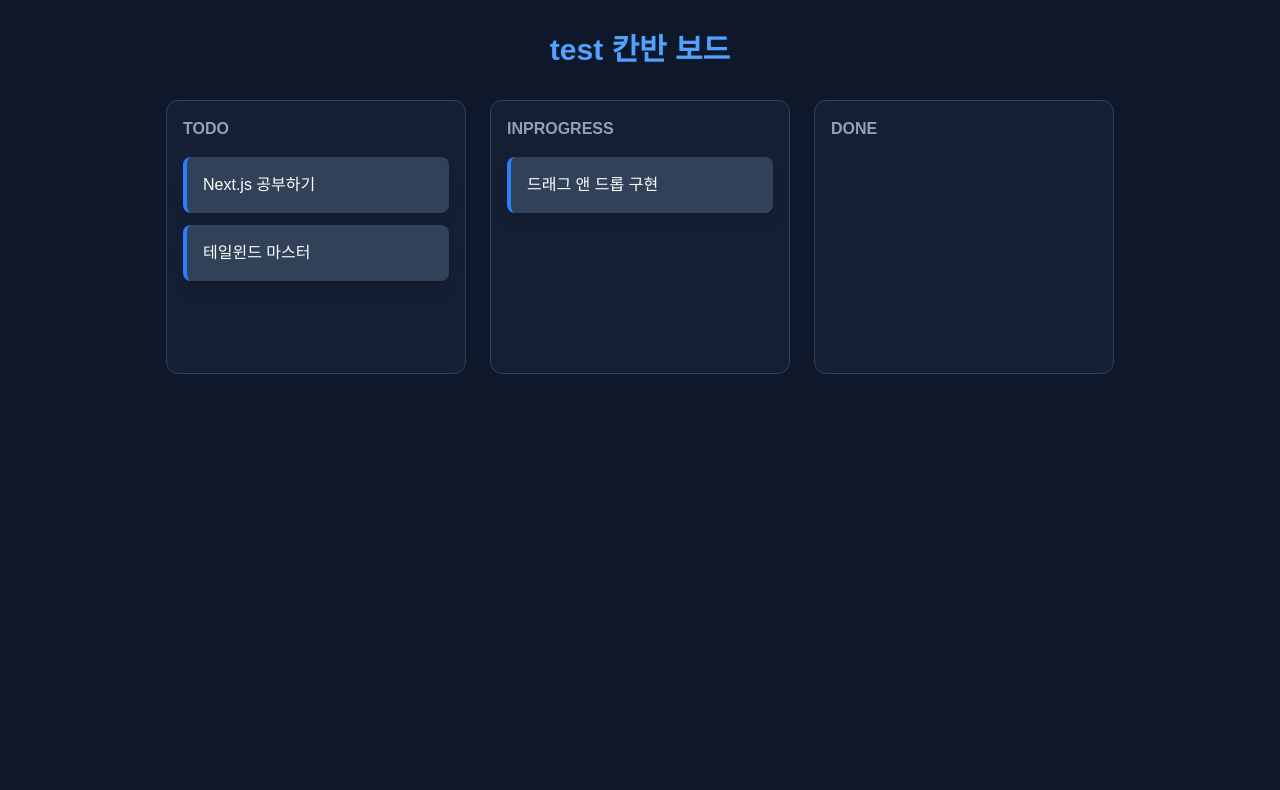
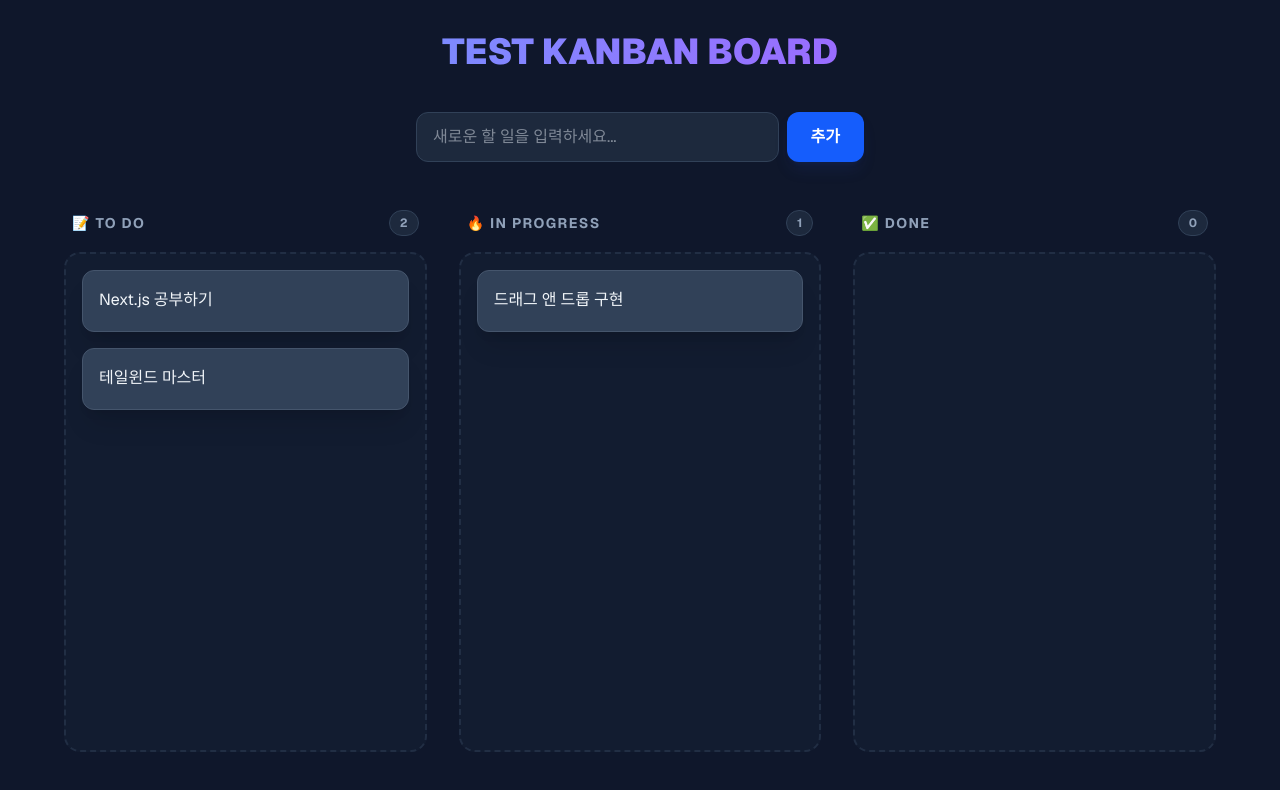
Before and after one commit to wnsgh1a/fe, a Next.js app: page / in a window 1280 px wide. Shown: the top 790 px of the page. Built offline with nearby package versions, Linux system fonts and the light colour scheme.

Commit message:
Feat: Implement local storage persistence and card deletion

```diff
--- a/src/app/page.tsx
+++ b/src/app/page.tsx
@@ -1,4 +1,4 @@
-"use client"; // 클라이언트 컴포넌트 선언
+"use client";
 
 import {
   DragDropContext,
@@ -10,18 +10,25 @@ import { useBoardStore } from "../store/userBoardStore";
 import { useEffect, useState } from "react";
 
 export default function Home() {
-  const { columns, moveTodo } = useBoardStore();
+  const { columns, moveTodo, addTodo, deleteTodo } = useBoardStore();
   const [enabled, setEnabled] = useState(false);
+  const [newItem, setNewItem] = useState("");
 
-  // Next.js SSR 환경에서 dnd 라이브러리 충돌 방지
+  // Hydration 오류 방지 (Client-side rendering 확인)
   useEffect(() => {
     setEnabled(true);
   }, []);
 
+  const handleAddTodo = (e: React.FormEvent) => {
+    e.preventDefault();
+    if (!newItem.trim()) return;
+    addTodo(newItem);
+    setNewItem("");
+  };
+
   const onDragEnd = (result: DropResult) => {
     const { source, destination } = result;
-    if (!destination) return; // 영역 밖으로 떨어진 경우
-
+    if (!destination) return;
     moveTodo(
       source.droppableId,
       destination.droppableId,
@@ -33,43 +40,105 @@ export default function Home() {
   if (!enabled) return null;
 
   return (
-    <main className="min-h-screen bg-slate-900 p-8 text-white">
-      <h1 className="text-3xl font-bold mb-8 text-center text-blue-400">
-        test 칸반 보드
+    <main className="min-h-screen bg-slate-900 p-8 text-white font-sans">
+      <div className="max-w-6xl mx-auto">
+        <h1 className="text-4xl font-black mb-10 text-center bg-gradient-to-r from-blue-400 to-purple-500 bg-clip-text text-transparent">
+          TEST KANBAN BOARD
         </h1>
 
+        {/* 할 일 추가 입력창 */}
+        <div className="max-w-md mx-auto mb-12">
+          <form onSubmit={handleAddTodo} className="flex gap-2">
+            <input
+              type="text"
+              value={newItem}
+              onChange={(e) => setNewItem(e.target.value)}
+              placeholder="새로운 할 일을 입력하세요..."
+              className="flex-1 bg-slate-800 border border-slate-700 rounded-xl px-4 py-3 focus:outline-none focus:ring-2 focus:ring-blue-500 text-slate-200 transition-all"
+            />
+            <button
+              type="submit"
+              className="bg-blue-600 hover:bg-blue-500 px-6 py-3 rounded-xl font-bold shadow-lg shadow-blue-900/20 transition-all active:scale-95"
+            >
+              추가
+            </button>
+          </form>
+        </div>
+
+        {/* 칸반 보드 영역 */}
         <DragDropContext onDragEnd={onDragEnd}>
-        <div className="flex gap-6 justify-center overflow-x-auto pb-4">
-          {Object.entries(columns).map(([columnId, todos]: [string, any[]]) => (
-            <div
-              key={columnId}
-              className="bg-slate-800/50 p-4 rounded-xl min-w-[300px] border border-slate-700"
-            >
-              <h2 className="font-bold mb-4 uppercase text-slate-400">
-                {columnId}
+          <div className="grid grid-cols-1 md:grid-cols-3 gap-8">
+            {Object.entries(columns).map(
+              ([columnId, todos]: [string, any[]]) => (
+                <div key={columnId} className="flex flex-col">
+                  <div className="flex items-center justify-between mb-4 px-2">
+                    <h2 className="text-sm font-bold uppercase tracking-widest text-slate-400">
+                      {columnId === "todo"
+                        ? "📝 To Do"
+                        : columnId === "inProgress"
+                          ? "🔥 In Progress"
+                          : "✅ Done"}
                     </h2>
+                    <span className="bg-slate-800 text-slate-400 text-xs font-bold px-2.5 py-1 rounded-full border border-slate-700">
+                      {todos.length}
+                    </span>
+                  </div>
 
                   <Droppable droppableId={columnId}>
-                {(provided) => (
+                    {(provided, snapshot) => (
                       <div
                         {...provided.droppableProps}
                         ref={provided.innerRef}
-                    className="min-h-[200px]"
+                        className={`flex-1 min-h-[500px] rounded-2xl p-4 transition-colors ${
+                          snapshot.isDraggingOver
+                            ? "bg-slate-800/80"
+                            : "bg-slate-800/30"
+                        } border-2 border-dashed border-slate-700/50`}
                       >
-                    {todos.map((todo, index) => (
+                        {todos.map((todo: any, index: number) => (
                           <Draggable
                             key={todo.id}
                             draggableId={todo.id}
                             index={index}
                           >
-                        {(provided) => (
+                            {(provided, snapshot) => (
                               <div
                                 ref={provided.innerRef}
                                 {...provided.draggableProps}
                                 {...provided.dragHandleProps}
-                            className="bg-slate-700 p-4 rounded-lg shadow-lg mb-3 border-l-4 border-blue-500 hover:bg-slate-600 transition-all select-none"
+                                style={{ ...provided.draggableProps.style }}
+                                className={`group bg-slate-700 p-4 rounded-xl shadow-xl mb-4 border border-slate-600 hover:border-blue-500/50 transition-all select-none ${
+                                  snapshot.isDragging
+                                    ? "ring-2 ring-blue-500 scale-105 shadow-2xl"
+                                    : ""
+                                }`}
                               >
+                                <div className="flex justify-between items-start">
+                                  <p className="text-slate-100 leading-relaxed">
                                     {todo.content}
+                                  </p>
+                                  <button
+                                    onClick={() =>
+                                      deleteTodo(columnId, todo.id)
+                                    }
+                                    className="opacity-0 group-hover:opacity-100 text-slate-400 hover:text-red-400 transition-opacity p-1"
+                                  >
+                                    <svg
+                                      xmlns="http://www.w3.org/2000/svg"
+                                      className="h-5 w-5"
+                                      fill="none"
+                                      viewBox="0 0 24 24"
+                                      stroke="currentColor"
+                                    >
+                                      <path
+                                        strokeLinecap="round"
+                                        strokeLinejoin="round"
+                                        strokeWidth={2}
+                                        d="M19 7l-.867 12.142A2 2 0 0116.138 21H7.862a2 2 0 01-1.995-1.858L5 7m5 4v6m4-6v6m1-10V4a1 1 0 00-1-1h-4a1 1 0 00-1 1v3M4 7h16"
+                                      />
+                                    </svg>
+                                  </button>
+                                </div>
                               </div>
                             )}
                           </Draggable>
@@ -79,9 +148,11 @@ export default function Home() {
                     )}
                   </Droppable>
                 </div>
-          ))}
+              ),
+            )}
           </div>
         </DragDropContext>
+      </div>
     </main>
   );
 }
--- a/src/store/userBoardStore.ts
+++ b/src/store/userBoardStore.ts
@@ -1,4 +1,5 @@
 import { create } from "zustand";
+import { persist } from "zustand/middleware";
 
 interface Todo {
   id: string;
@@ -13,9 +14,13 @@ interface BoardState {
     sourceIdx: number,
     destIdx: number,
   ) => void;
+  addTodo: (content: string) => void;
+  deleteTodo: (columnId: string, todoId: string) => void;
 }
 
-export const useBoardStore = create<BoardState>((set) => ({
+export const useBoardStore = create<BoardState>()(
+  persist(
+    (set) => ({
       columns: {
         todo: [
           { id: "1", content: "Next.js 공부하기" },
@@ -27,12 +32,43 @@ export const useBoardStore = create<BoardState>((set) => ({
       moveTodo: (sourceCol, destCol, sourceIdx, destIdx) => {
         set((state) => {
           const newColumns = { ...state.columns };
-      // 1. 출발지 컬럼에서 아이템 제거
-      const [movedItem] = newColumns[sourceCol].splice(sourceIdx, 1);
-      // 2. 목적지 컬럼의 정해진 위치에 아이템 삽입
-      newColumns[destCol].splice(destIdx, 0, movedItem);
+          const sourceList = [...newColumns[sourceCol]];
+          const destList =
+            sourceCol === destCol ? sourceList : [...newColumns[destCol]];
+
+          const [movedItem] = sourceList.splice(sourceIdx, 1);
+          destList.splice(destIdx, 0, movedItem);
+
+          newColumns[sourceCol] = sourceList;
+          newColumns[destCol] = destList;
 
           return { columns: newColumns };
         });
       },
+      addTodo: (content) => {
+        set((state) => ({
+          columns: {
+            ...state.columns,
+            todo: [
+              ...state.columns.todo,
+              { id: Date.now().toString(), content },
+            ],
+          },
         }));
+      },
+      deleteTodo: (columnId, todoId) => {
+        set((state) => ({
+          columns: {
+            ...state.columns,
+            [columnId]: state.columns[columnId].filter(
+              (todo) => todo.id !== todoId,
+            ),
+          },
+        }));
+      },
+    }),
+    {
+      name: "test-board-storage", // 로컬 스토리지에 저장될 키 이름
+    },
+  ),
+);
```
Lines whose indentation alone changed are shown as unchanged.
